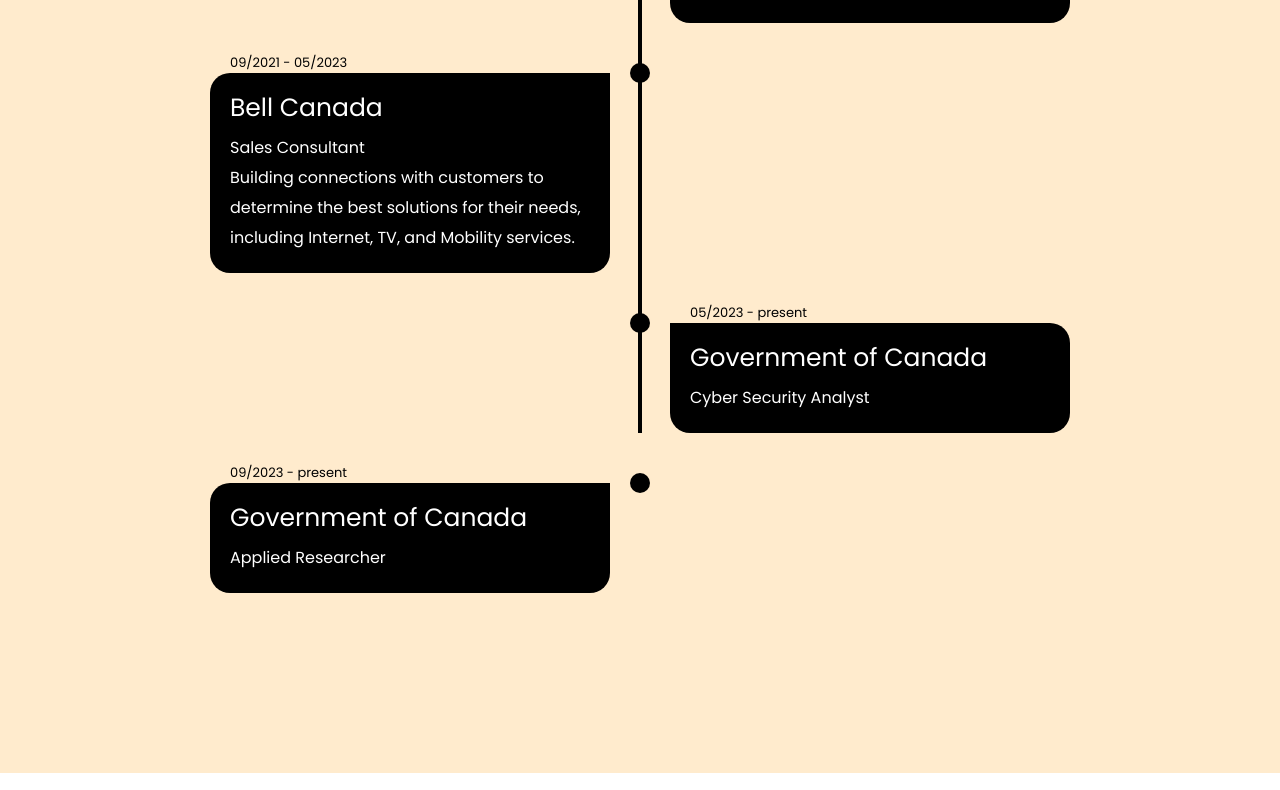
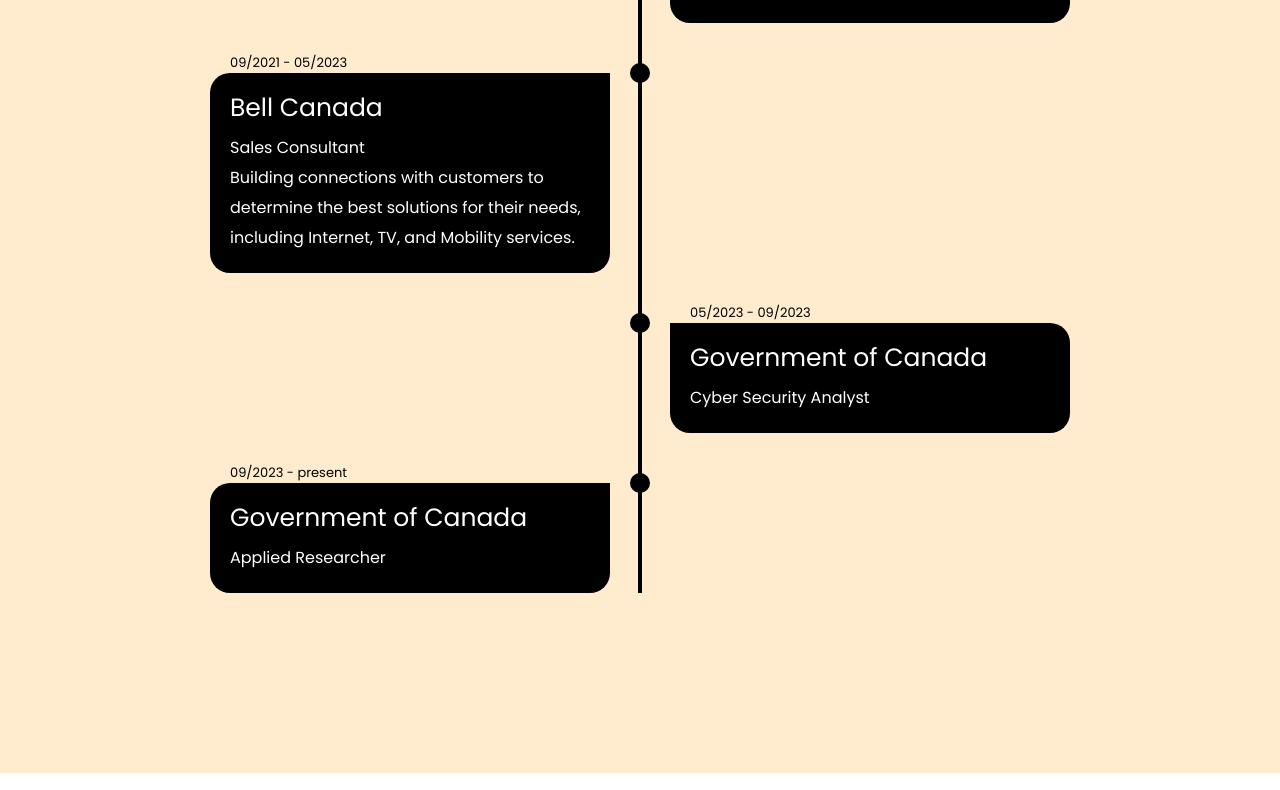
Before and after one commit to tokyoishy/tokyoishy.github.io, a React (Create React App) app: page / in a window 1280 px wide. Shown: the part 1992-2782 px from the top of the page. Built offline with nearby package versions, Linux system fonts and the light colour scheme; the HTML template or start-up script is replaced by a standard one.

Commit message:
quick fixes

```diff
--- a/src/components/Experience.jsx
+++ b/src/components/Experience.jsx
@@ -34,7 +34,7 @@
                     </li>
                     <li>
                         <div className='timeline-content'>
-                            <h2 class="date">05/2023 - present</h2>
+                            <h2 class="date">05/2023 - 09/2023</h2>
                             <h1>Government of Canada</h1>
                             <p>Cyber Security Analyst</p>
                         </div>
--- a/src/index.css
+++ b/src/index.css
@@ -308,7 +308,7 @@
   .timeline::before {
     content: '';
     position: absolute;
-    height: 100%;
+    height: 120%;
     width: 4px;
     left: 50%;
     transform: translateX(-50%);
```
